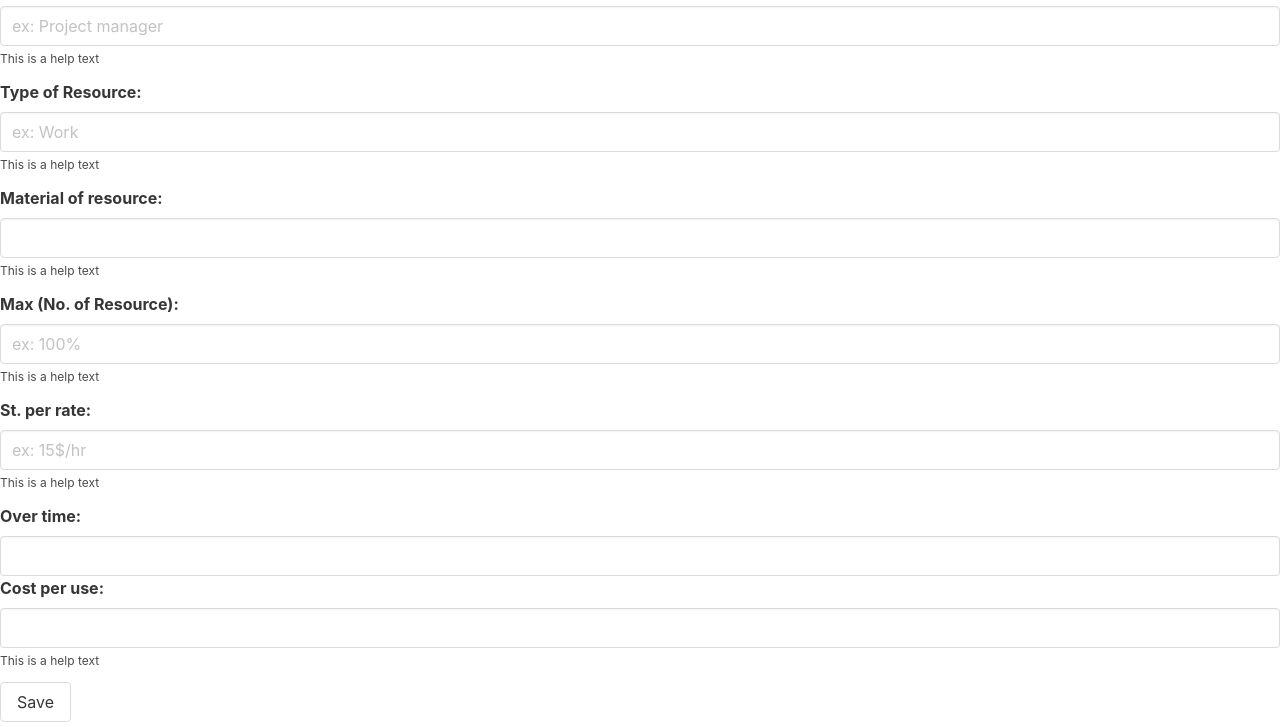
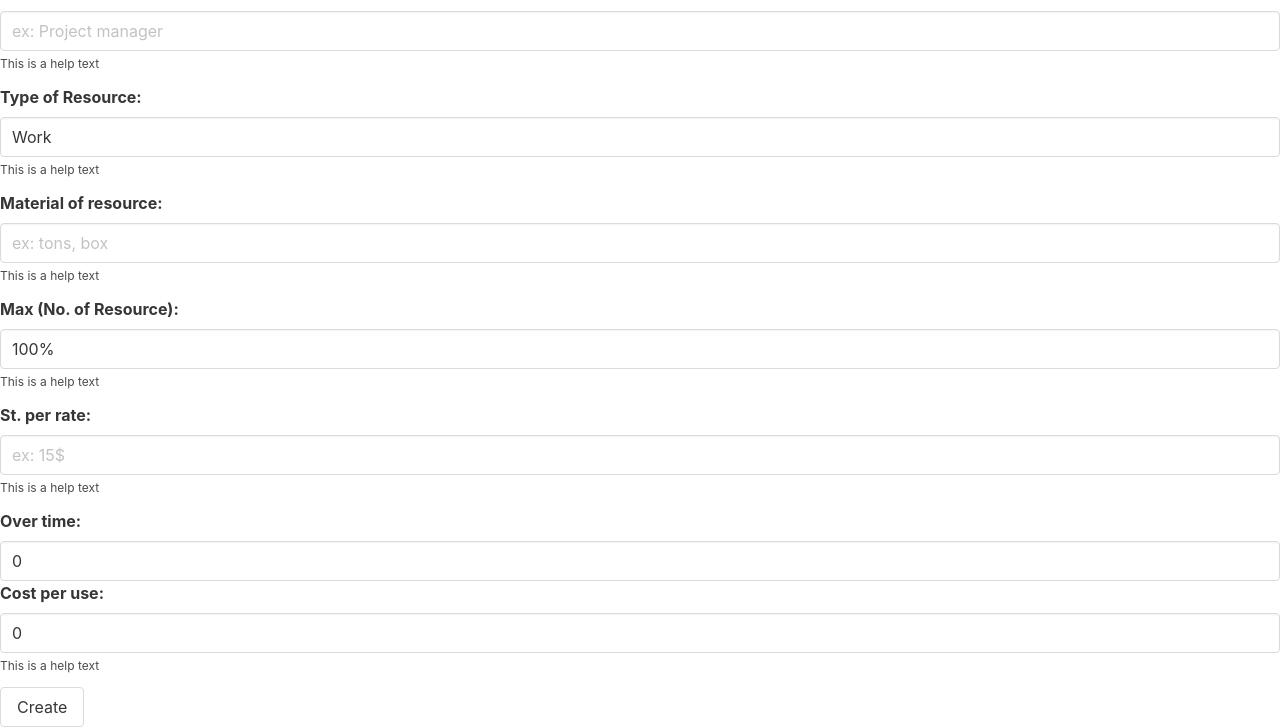
Before and after one commit to Saif-Alotaibe/SWE466, a Django app: template templates/createResources.html in a window 1280 px wide. Shown: the part 408-1135 px from the top of the page. Run offline with Django 3.2, Linux system fonts and the light colour scheme; the template is opened without the code that fills it, so the values that code supplies are empty; parts of the project's set-up code (start-up, migrations or seed data) failed here and were passed over; some libraries are stand-ins or nearby versions.

Commit message:
Update createResources template

```diff
--- a/templates/createResources.html
+++ b/templates/createResources.html
@@ -1,74 +1,31 @@
-<!DOCTYPE html>
-<html lang="en">
-<head>
-    <meta charset="UTF-8">
-    <meta http-equiv="X-UA-Compatible" content="IE=edge">
-    <meta name="viewport" content="width=device-width, initial-scale=1.0">
-    <title>Document</title>
-    <link rel="stylesheet" href="https://cdn.jsdelivr.net/npm/bulma@0.9.2/css/bulma.min.css">
-    <link rel="stylesheet" href="../css/style.css">
-    <link rel="preconnect" href="https://fonts.gstatic.com">
-    <link href="https://fonts.googleapis.com/css2?family=Open+Sans:wght@300&display=swap" rel="stylesheet">
-</head>
-<body>
-    <nav class="navbar is-dark customize" role="navigation" aria-label="main navigation">
-        <div class="navbar-brand">
-          <a class="navbar-item" href="#">
-            <!-- <img src="https://bulma.io/images/bulma-logo.png" width="112" height="28"> -->
-            <h1>ProjectStats web app</h1>
-          </a>
-
-          <a role="button" class="navbar-burger" aria-label="menu" aria-expanded="false" data-target="navbarBasicExample">
-            <span aria-hidden="true"></span>
-            <span aria-hidden="true"></span>
-            <span aria-hidden="true"></span>
-          </a>
-        </div>
-
-        <div id="navbarBasicExample" class="navbar-menu">
-          <div class="navbar-start">
-            <a  href="createTasks.html" class="navbar-item">
-              <span>
-              Create tasks
-            </span>
-            </a>
-
-            <a href="createResources.html" class="navbar-item">
-              Create Resources
-            </a>
-
-              <a href="viewTasks.html" class="navbar-item">
-                View Tasks
-              </a>
-
-              <a href="viewResources.html" class="navbar-item">
-                View Resources
-              </a>
-
-              <a href="viewTasksAndResources.html" class="navbar-item">
-                Assign Tasks with Resources
-              </a>
-
-            </div>
-          </div>
-
-          <div class="navbar-end">
-          </div>
-        </div>
-      </nav>
-
+{% extends 'base.html' %}
+{% load static %}
+{% block content %}
     <main class="contain">
       <section class="secOne">
         <h1>Create a Resource</h1>
+<!-- alert message for any operation result  -->
+{% for message in messages  %}
+     <div class="container mt-5">
+             <div class="alert alert-success alert-dismissible fade show text-center" role="alert">
+                <strong><small>{{ message }}.</small></strong>
+          <button type="button" class="close btn text-right" data-dismiss="alert" aria-label="Close">
+            <span aria-hidden="true">&times;</span>
+          </button>
+                </div>
+                </div>
+            {% endfor %}
+<!-- end of alert messages -->
 
       </section>
       <section class="secTwo">
-        <img src="../assets/resource.svg" alt="">
-        <form>
+        <img src="{% static 'assets/resource.svg' %}" alt="">
+        <form method="POST">
+            {% csrf_token %}
             <div class="field">
                 <label class="label">Resource name: </label>
                 <div class="control">
-                    <input type="text" class="input" name="resourceName" id="task-name" placeholder="ex: Project manager">
+                    <input type="text" class="input" name="name" id="task-name" placeholder="ex: Project manager">
                 </div>
                 <p class="help">This is a help text</p>
               </div>
@@ -76,7 +33,11 @@
               <div class="field">
                 <label class="label">Type of Resource: </label>
                 <div class="control">
-                  <input type="text" class="input" name="typeOfResource" id="dur" placeholder="ex: Work ">
+                    <select class="input" id="dur" name="resource_type">
+                        <option value="WORK">Work</option>
+                        <option value="MATERIAL">Material</option>
+                        <option value="COST">Cost</option>
+                    </select>
                 </div>
                 <p class="help">This is a help text</p>
               </div>
@@ -84,7 +45,7 @@
               <div class="field">
                 <label class="label">Material of resource: </label>
                 <div class="control">
-                    <input type="text" class="input" name="material" id="mat">
+                    <input type="text" class="input" name="material" id="mat" placeholder="ex: tons, box ">
                 </div>
                 <p class="help">This is a help text</p>
               </div>
@@ -92,7 +53,12 @@
               <div class="field">
                 <label class="label">Max (No. of Resource): </label>
                 <div class="control">
-                    <input type="text" class="input" name="noOfResources" id="max" placeholder="ex: 100% ">
+{#                    <input type="text" class="input" name="noOfResources" id="max" placeholder="ex: 100% ">#}
+                    <select class="input" name="max_number_of_resources" id="max">
+                        <option value="100.0">100%</option>
+                        <option value="50.0">50%</option>
+                        <option value="0.0">0%</option>
+                    </select>
                 </div>
                 <p class="help">This is a help text</p>
               </div>
@@ -100,7 +66,7 @@
               <div class="field">
                 <label class="label">St. per rate: </label>
                 <div class="control">
-                    <input type="text" class="input" name="stPerRate" id="stprate" placeholder="ex: 15$/hr">
+                    <input type="number" class="input" name="standard_rate" id="stprate" placeholder="ex: 15$">
                 </div>
                 <p class="help">This is a help text</p>
               </div>
@@ -108,13 +74,13 @@
               <div class="field">
                 <label class="label">Over time: </label>
                 <div class="control">
-                    <input type="text" class="input" name="overTime" id="ovt">
+                    <input type="number" class="input" value="0"  name="overtime_rate" id="ovt" placeholder="ex: 15$">
                 </div>
 
                 <div class="field">
                   <label class="label">Cost per use: </label>
                   <div class="control">
-                      <input type="text" class="input" name="overTime" id="ovt">
+                      <input type="number" class="input" value="0" name="cost_of_use" id="cou" placeholder="ex: 15$">
                   </div>
                 <p class="help">This is a help text</p>
               </div>
@@ -122,12 +88,12 @@
               <div class="field">
                 <p class="control">
                   <button type="submit" class="button button-color">
-                    Save
+                    Create
                   </button>
+                </p>
+              </div>
+              </div>
         </form>
       </section>
     </main>
-    <script src="https://code.jquery.com/jquery-3.6.0.js" integrity="sha256-H+K7U5CnXl1h5ywQfKtSj8PCmoN9aaq30gDh27Xc0jk=" crossorigin="anonymous"></script>
-    <script src="../js/navBurger.js"></script>
-</body>
-</html>
+{% endblock %}
```
